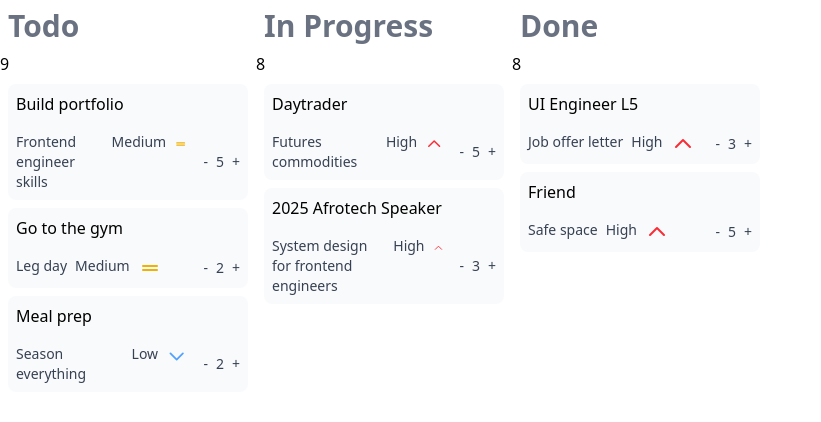
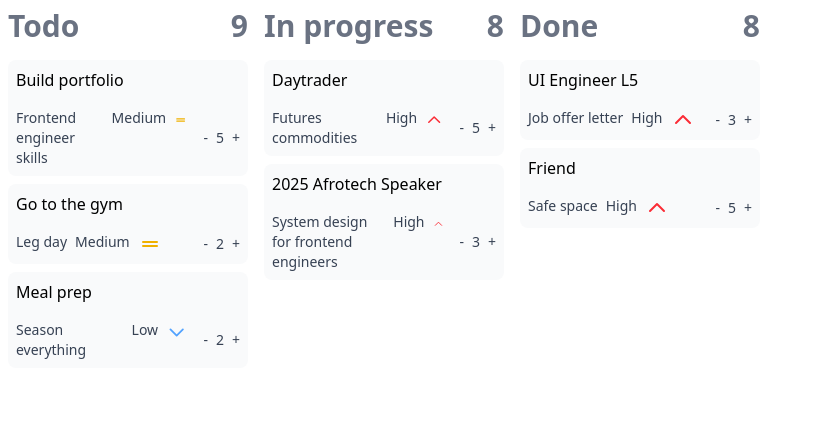
Before and after one commit to daphnee-jeune/kanban, a React (Vite) app: page / in a window 1280 px wide. Shown: the top 422 px of the page, without its empty margins (0-821 px from the left). Built offline with nearby package versions, Linux system fonts and the light colour scheme.

Commit message:
correctly align total points with h2

```diff
--- a/src/App.tsx
+++ b/src/App.tsx
@@ -22,10 +22,15 @@ function App() {
     <div className="flex">
       {columns.map((column, i) => (
         <div key={i} className="">
-          <h2 className="text-3xl p-2 capitalize font-bold text-gray-500">
-            {column.status}
-          </h2>
-          {column.tasks.reduce((total, task) => total + (task?.points ?? 0), 0)}
+          <div className="flex justify-between text-3xl p-2 font-bold text-gray-500">
+            <h2 className="capitaliz">{column.status}</h2>
+            <div>
+              {column.tasks.reduce(
+                (total, task) => total + (task?.points ?? 0),
+                0
+              )}
+            </div>
+          </div>
           {column.tasks.map((task) => (
             <TaskCard
               key={task.id}
```
